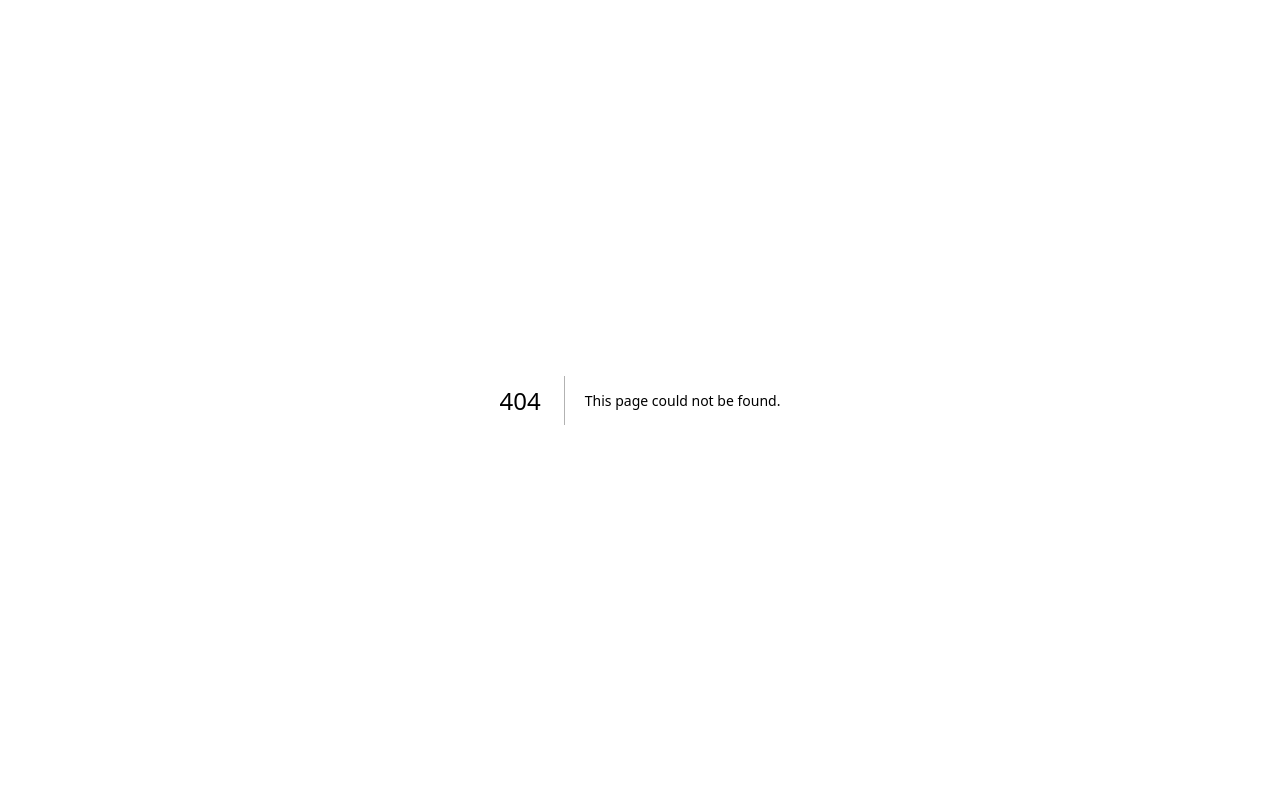
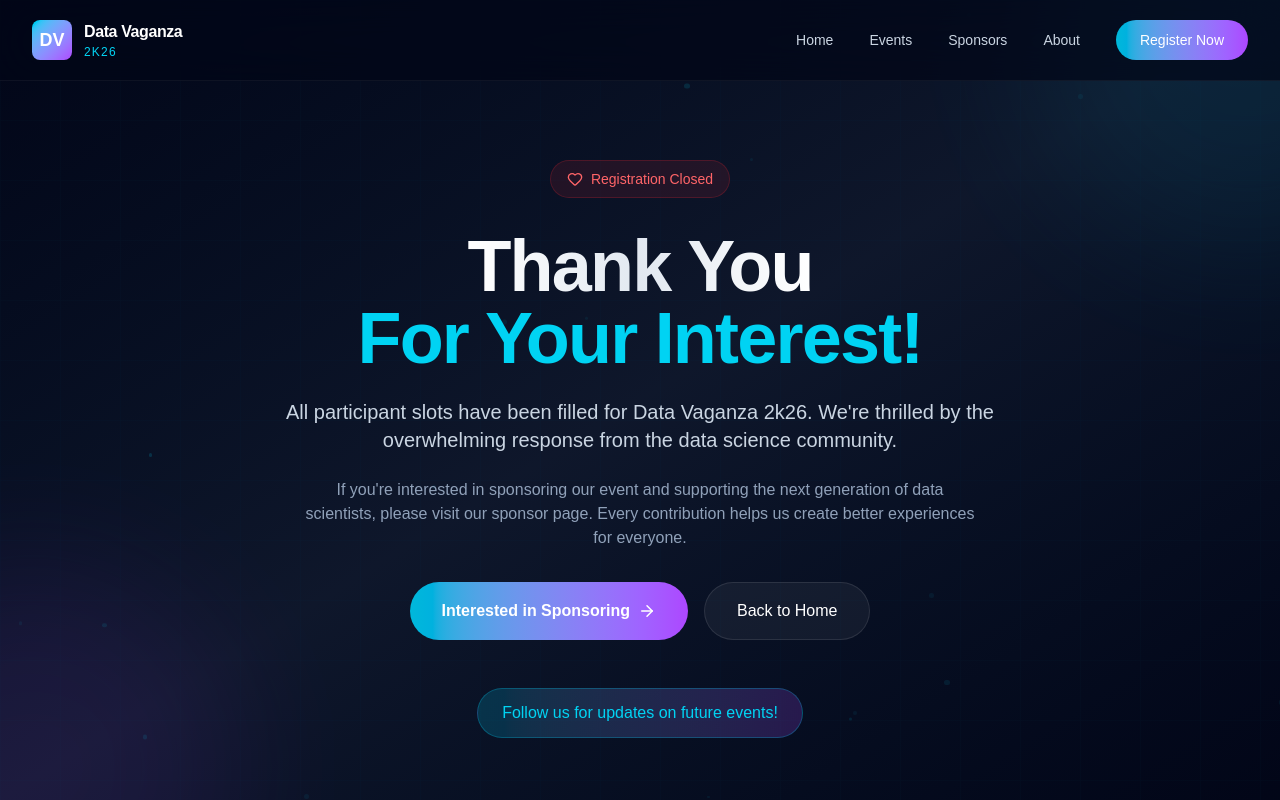
Before and after one commit to Byte-256/symposium_2k26, a Next.js app: page /registration in a window 1280 px wide. Before the commit this address had no page. Shown: the top 800 px of the page. Built offline with nearby package versions, Linux system fonts and the light colour scheme.

Commit message:
Implement countdown functionality and update registration links across components

```diff
--- a/app/Home/Home.jsx
+++ b/app/Home/Home.jsx
@@ -18,8 +18,10 @@ import Navbar from "@/components/Navbar";
 import Footer from "@/components/Footer";
 import CountdownTimer from "@/components/CountdownTimer";
 import Image from "next/image";
+import { useCountdownEnded } from "@/hooks/useCountdownEnded";
 
 export default function Home() {
+  const countdownEnded = useCountdownEnded();
   const features = [
     {
       icon: Code2,
@@ -181,6 +183,7 @@ export default function Home() {
               transition={{ duration: 0.6, delay: 0.6 }}
               className="flex flex-col sm:flex-row justify-center gap-4"
             >
+              {!countdownEnded ? (
                 <a
                   href="https://forms.gle/m1GdyZuahE68sDzu9"
                   target="_blank"
@@ -193,6 +196,18 @@ export default function Home() {
                     className="group-hover:translate-x-1 transition-transform"
                   />
                 </a>
+              ) : (
+                <Link
+                  href="/registration"
+                  className="group px-8 py-4 bg-linear-to-r from-cyan-500 to-purple-500 rounded-full text-white font-semibold hover:shadow-xl hover:shadow-cyan-500/25 transition-all duration-300 flex items-center justify-center gap-2"
+                >
+                  Register Now
+                  <ArrowRight
+                    size={18}
+                    className="group-hover:translate-x-1 transition-transform"
+                  />
+                </Link>
+              )}
               <Link
                 href={"events"}
                 className="px-8 py-4 bg-white/5 border border-white/10 rounded-full text-white font-medium hover:bg-white/10 transition-all duration-300"
@@ -438,6 +453,7 @@ export default function Home() {
               Don&apos; miss this opportunity to learn, compete, and connect
               with fellow data enthusiasts from across the region.
             </p>
+            {!countdownEnded ? (
               <a
                 href="https://forms.gle/m1GdyZuahE68sDzu9"
                 target="_blank"
@@ -447,6 +463,15 @@ export default function Home() {
                 Register Now
                 <ArrowRight size={20} />
               </a>
+            ) : (
+              <Link
+                href="/registration"
+                className="inline-flex items-center gap-2 px-10 py-5 bg-linear-to-r from-cyan-500 to-purple-500 rounded-full text-white text-lg font-semibold hover:shadow-2xl hover:shadow-cyan-500/25 transition-all duration-300"
+              >
+                Register Now
+                <ArrowRight size={20} />
+              </Link>
+            )}
           </motion.div>
         </div>
       </section>
--- a/app/about/page.jsx
+++ b/app/about/page.jsx
@@ -18,8 +18,11 @@ import AnimatedBackground from "@/components/AnimatedBackground";
 import Navbar from "@/components/Navbar";
 import Footer from "@/components/Footer";
 import Image from "next/image";
+import { useCountdownEnded } from "@/hooks/useCountdownEnded";
+
 
 export default function About() {
+  const countdownEnded = useCountdownEnded();
   const teamMembers = [
     {
       name: "Faculty Coordinator",
@@ -328,15 +331,13 @@ export default function About() {
       {/* CTA */}
       <section className="relative z-10 py-16">
         <div className="max-w-4xl mx-auto px-4 sm:px-6 lg:px-8 text-center">
-          <a
-            href="https://forms.gle/m1GdyZuahE68sDzu9"
-            target="_blank"
-            rel="noopener noreferrer"
+          <Link
+            href={countdownEnded ? "/registration" : "https://forms.gle/m1GdyZuahE68sDzu9"}
             className="inline-flex items-center gap-2 px-10 py-5 bg-linear-to-r from-cyan-500 to-purple-500 rounded-full text-white text-lg font-semibold hover:shadow-2xl hover:shadow-cyan-500/25 transition-all duration-300"
           >
             Register for Data Vaganza 2K26
             <ArrowRight size={20} />
-          </a>
+          </Link>
         </div>
       </section>
 
--- a/app/events/page.jsx
+++ b/app/events/page.jsx
@@ -1,5 +1,5 @@
 "use client";
-import React, { useState } from "react";
+import React, { use, useState } from "react";
 import { motion } from "framer-motion";
 import {
   Presentation,
@@ -16,10 +16,11 @@ import AnimatedBackground from "@/components/AnimatedBackground";
 import Navbar from "@/components/Navbar";
 import Footer from "@/components/Footer";
 import EventCard from "@/components/EventCard";
+import { useCountdownEnded } from "@/hooks/useCountdownEnded";
 
 export default function Events() {
   const [activeCategory, setActiveCategory] = useState("All");
-
+    const countdownEnded = useCountdownEnded();
   const categories = ["All", "Technical", "Non-Technical"];
 
   const events = [
@@ -196,15 +197,13 @@ export default function Events() {
           <p className="text-slate-400 mb-8">
             Register now and secure your spot in these exciting events!
           </p>
-          <a
-            href="https://forms.gle/m1GdyZuahE68sDzu9"
-            target="_blank"
-            rel="noopener noreferrer"
+          <Link
+            href={countdownEnded ? "/registration" : "https://forms.gle/m1GdyZuahE68sDzu9"}
             className="inline-flex items-center gap-2 px-8 py-4 bg-linear-to-r from-cyan-500 to-purple-500 rounded-full text-white font-semibold hover:shadow-xl hover:shadow-cyan-500/25 transition-all duration-300"
           >
             Register for Events
             <ArrowRight size={18} />
-          </a>
+          </Link>
         </div>
       </section>
 
--- /dev/null
+++ b/app/registration/page.jsx
@@ -0,0 +1,106 @@
+"use client"
+import Link from "next/link";
+import { motion } from "framer-motion";
+import { Heart, ArrowRight } from "lucide-react";
+import Navbar from "@/components/Navbar";
+import Footer from "@/components/Footer";
+import AnimatedBackground from "@/components/AnimatedBackground";
+
+export default function Page() {
+    return (
+        <div className="min-h-screen bg-slate-950 text-white overflow-x-hidden">
+            <AnimatedBackground />
+            <Navbar />
+
+            <main className="relative z-10 min-h-screen flex items-center justify-center pt-20">
+                <div className="max-w-4xl mx-auto px-4 sm:px-6 lg:px-8 py-20 text-center">
+                    <motion.div
+                        initial={{ opacity: 0, y: 20 }}
+                        animate={{ opacity: 1, y: 0 }}
+                        transition={{ duration: 0.6 }}
+                        className="mb-8"
+                    >
+                        <div className="inline-flex items-center gap-2 px-4 py-2 rounded-full bg-red-500/10 border border-red-500/20 text-red-400 text-sm font-medium">
+                            <Heart size={16} />
+                            Registration Closed
+                        </div>
+                    </motion.div>
+
+                    <motion.h1
+                        initial={{ opacity: 0, y: 20 }}
+                        animate={{ opacity: 1, y: 0 }}
+                        transition={{ duration: 0.6, delay: 0.1 }}
+                        className="text-4xl sm:text-6xl lg:text-7xl font-bold tracking-tight mb-6"
+                    >
+                        <span className="bg-gradient-to-r from-white via-slate-200 to-white bg-clip-text text-transparent">
+                            Thank You
+                        </span>
+                        <br />
+                        <span className="text-cyan-400">For Your Interest!</span>
+                    </motion.h1>
+
+                    <motion.p
+                        initial={{ opacity: 0, y: 20 }}
+                        animate={{ opacity: 1, y: 0 }}
+                        transition={{ duration: 0.6, delay: 0.2 }}
+                        className="text-slate-300 text-lg sm:text-xl max-w-3xl mx-auto mb-6"
+                    >
+                        All participant slots have been filled for Data Vaganza 2k26.
+                        We're thrilled by the overwhelming response from the data science community.
+                    </motion.p>
+
+                    <motion.p
+                        initial={{ opacity: 0, y: 20 }}
+                        animate={{ opacity: 1, y: 0 }}
+                        transition={{ duration: 0.6, delay: 0.3 }}
+                        className="text-slate-400 max-w-2xl mx-auto mb-8"
+                    >
+                        If you're interested in sponsoring our event and supporting the next generation of data scientists,
+                        please visit our sponsor page. Every contribution helps us create better experiences for everyone.
+                    </motion.p>
+
+                    <motion.div
+                        initial={{ opacity: 0, y: 20 }}
+                        animate={{ opacity: 1, y: 0 }}
+                        transition={{ duration: 0.6, delay: 0.4 }}
+                        className="flex flex-col sm:flex-row gap-4 justify-center"
+                    >
+                        <Link
+                            href="/sponsor"
+                            className="group px-8 py-4 bg-gradient-to-r from-cyan-500 to-purple-500 rounded-full text-white font-semibold hover:shadow-xl hover:shadow-cyan-500/25 transition-all duration-300 flex items-center justify-center gap-2"
+                            aria-label="Interested in sponsoring"
+                        >
+                            Interested in Sponsoring
+                            <ArrowRight
+                                size={18}
+                                className="group-hover:translate-x-1 transition-transform"
+                            />
+                        </Link>
+
+                        <Link
+                            href="/"
+                            className="px-8 py-4 bg-white/5 border border-white/10 rounded-full text-white font-medium hover:bg-white/10 transition-all duration-300"
+                        >
+                            Back to Home
+                        </Link>
+                    </motion.div>
+
+                    <motion.div
+                        initial={{ opacity: 0, y: 20 }}
+                        animate={{ opacity: 1, y: 0 }}
+                        transition={{ duration: 0.6, delay: 0.5 }}
+                        className="mt-12"
+                    >
+                        <div className="inline-flex items-center gap-2 px-6 py-3 rounded-full bg-gradient-to-r from-cyan-500/20 to-purple-500/20 border border-cyan-500/30">
+                            <span className="text-cyan-400 font-medium">
+                                Follow us for updates on future events!
+                            </span>
+                        </div>
+                    </motion.div>
+                </div>
+            </main>
+
+            <Footer />
+        </div>
+    );
+}
--- a/components/Navbar.jsx
+++ b/components/Navbar.jsx
@@ -3,9 +3,11 @@ import React, { useState } from "react";
 import Link from "next/link";
 import { motion, AnimatePresence } from "framer-motion";
 import { Menu, X } from "lucide-react";
+import { useCountdownEnded } from "@/hooks/useCountdownEnded";
 
 export default function Navbar() {
   const [isOpen, setIsOpen] = useState(false);
+  const countdownEnded = useCountdownEnded();
 
   const navLinks = [
     { name: "Home", page: "/" },
@@ -43,14 +45,12 @@ export default function Navbar() {
                   {link.name}
                 </Link>
               ))}
-              <a
-                href="https://forms.gle/m1GdyZuahE68sDzu9"
-                target="_blank"
-                rel="noopener noreferrer"
+              <Link
+                href={countdownEnded? "/registration": "https://forms.gle/m1GdyZuahE68sDzu9"}
                 className="ml-4 px-6 py-2.5 bg-linear-to-r from-cyan-500 to-purple-500 text-white text-sm font-medium rounded-full hover:shadow-lg hover:shadow-cyan-500/25 transition-all duration-300"
               >
                 Register Now
-              </a>
+              </Link>
             </div>
 
             {/* Mobile menu button */}
@@ -84,14 +84,12 @@ export default function Navbar() {
                   {link.name}
                 </Link>
               ))}
-              <a
-                href="https://forms.gle/m1GdyZuahE68sDzu9"
-                target="_blank"
-                rel="noopener noreferrer"
+              <Link
+                href="/registration"
                 className="block mt-4 px-6 py-3 bg-linear-to-r from-cyan-500 to-purple-500 text-white text-center font-medium rounded-full"
               >
                 Register Now
-              </a>
+              </Link>
             </div>
           </motion.div>
         )}
--- /dev/null
+++ b/hooks/useCountdownEnded.js
@@ -0,0 +1,20 @@
+"use client";
+import { useState, useEffect } from "react";
+
+export function useCountdownEnded(targetDate = "2026-02-11T20:00:00") {
+  const [countdownEnded, setCountdownEnded] = useState(false);
+
+  useEffect(() => {
+    const checkCountdown = () => {
+      const difference = new Date(targetDate) - new Date();
+      setCountdownEnded(difference <= 0);
+    };
+
+    checkCountdown();
+    const timer = setInterval(checkCountdown, 1000);
+
+    return () => clearInterval(timer);
+  }, [targetDate]);
+
+  return countdownEnded;
+}
```
Lines whose indentation alone changed are shown as unchanged.
